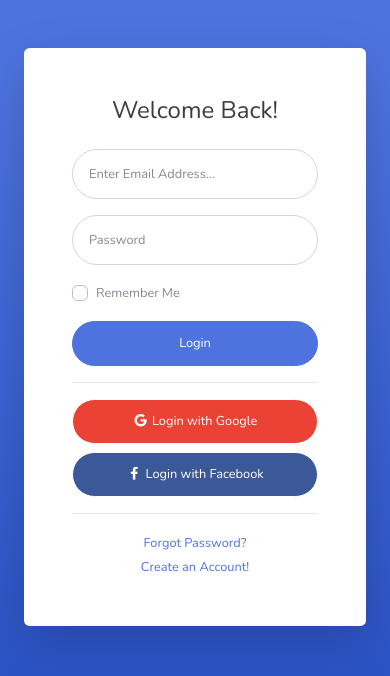
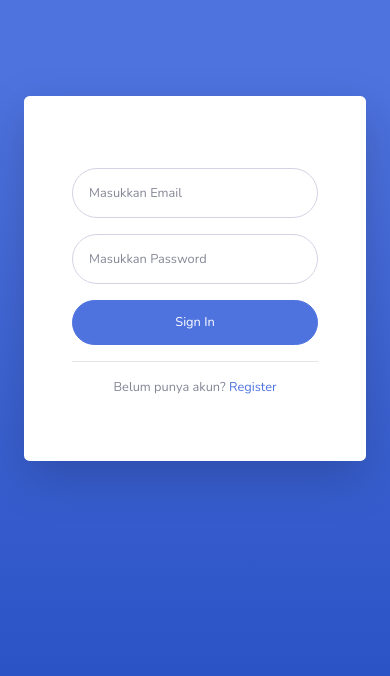
Before and after one commit to wahyu-adi-n/e-courses, a CodeIgniter 4 app: template app/Views/login.php in a window 390 px wide. Shown: the top 676 px of the page. Run offline with PHP 8.4 and a stand-in for CodeIgniter, Linux system fonts and the light colour scheme; the template is opened without the code that fills it, so the values that code supplies are empty; some libraries are stand-ins or nearby versions.

Commit message:
make hardcoded login

```diff
--- a/app/Config/Routes.php
+++ b/app/Config/Routes.php
@@ -31,6 +31,7 @@
 // route since we don't have to scan directories.
 $routes->get('/', 'User::login');
 $routes->get('/login', 'User::login');
+$routes->post('/login', 'User::loginProcess');
 $routes->get('/register', 'User::register');
 
 /*
--- a/app/Views/login.php
+++ b/app/Views/login.php
@@ -9,14 +9,14 @@
     <meta name="description" content="">
     <meta name="author" content="">
 
-    <title>SB Admin 2 - Login</title>
+    <title><?= $title; ?></title>
 
     <!-- Custom fonts for this template-->
-    <link href="vendor/fontawesome-free/css/all.min.css" rel="stylesheet" type="text/css">
+    <link href="/thirdparty/fontawesome-free/css/all.min.css" rel="stylesheet" type="text/css">
     <link href="https://fonts.googleapis.com/css?family=Nunito:200,200i,300,300i,400,400i,600,600i,700,700i,800,800i,900,900i" rel="stylesheet">
 
     <!-- Custom styles for this template-->
-    <link href="css/sb-admin-2.min.css" rel="stylesheet">
+    <link href="/css/sb-admin-2.min.css" rel="stylesheet">
 
 </head>
 
@@ -25,51 +25,37 @@
     <div class="container">
 
         <!-- Outer Row -->
-        <div class="row justify-content-center">
-
-            <div class="col-xl-10 col-lg-12 col-md-9">
-
+        <div class="row mt-5">
+            <div class="col-lg-4"></div>
+            <div class="col-lg-4">
                 <div class="card o-hidden border-0 shadow-lg my-5">
                     <div class="card-body p-0">
                         <!-- Nested Row within Card Body -->
                         <div class="row">
-                            <div class="col-lg-6 d-none d-lg-block bg-login-image"></div>
-                            <div class="col-lg-6">
+                            <!-- <div class="col-lg-6 d-none d-lg-block bg-login-image"></div> -->
+                            <div class="col-lg-12">
                                 <div class="p-5">
                                     <div class="text-center">
-                                        <h1 class="h4 text-gray-900 mb-4">Welcome Back!</h1>
+                                        <h1 class="h4 text-gray-900 mb-4"><?= $header; ?></h1>
                                     </div>
-                                    <form class="user">
+                                    <form class="user" action="/login" method="post">
                                         <div class="form-group">
-                                            <input type="email" class="form-control form-control-user" id="exampleInputEmail" aria-describedby="emailHelp" placeholder="Enter Email Address...">
+                                            <input type="email" class="form-control form-control-user" name="email" id="email" placeholder="Masukkan Email">
                                         </div>
                                         <div class="form-group">
-                                            <input type="password" class="form-control form-control-user" id="exampleInputPassword" placeholder="Password">
+                                            <input type="password" class="form-control form-control-user" id="pwd" name="pwd" placeholder="Masukkan Password">
                                         </div>
+
                                         <div class="form-group">
-                                            <div class="custom-control custom-checkbox small">
-                                                <input type="checkbox" class="custom-control-input" id="customCheck">
-                                                <label class="custom-control-label" for="customCheck">Remember
-                                                    Me</label>
-                                            </div>
+                                            <input type="submit" class="btn btn-primary btn-user btn-block" value="Sign In">
                                         </div>
-                                        <a href="index.html" class="btn btn-primary btn-user btn-block">
-                                            Login
-                                        </a>
-                                        <hr>
-                                        <a href="index.html" class="btn btn-google btn-user btn-block">
-                                            <i class="fab fa-google fa-fw"></i> Login with Google
-                                        </a>
-                                        <a href="index.html" class="btn btn-facebook btn-user btn-block">
-                                            <i class="fab fa-facebook-f fa-fw"></i> Login with Facebook
-                                        </a>
+
+
+
                                     </form>
                                     <hr>
                                     <div class="text-center">
-                                        <a class="small" href="forgot-password.html">Forgot Password?</a>
-                                    </div>
-                                    <div class="text-center">
-                                        <a class="small" href="register.html">Create an Account!</a>
+                                        <p class='small'> Belum punya akun? <a href="/register">Register</a></p>
                                     </div>
                                 </div>
                             </div>
@@ -84,14 +70,14 @@
     </div>
 
     <!-- Bootstrap core JavaScript-->
-    <script src="vendor/jquery/jquery.min.js"></script>
-    <script src="vendor/bootstrap/js/bootstrap.bundle.min.js"></script>
+    <script src="/thirdparty/jquery/jquery.min.js"></script>
+    <script src="/thirdparty/bootstrap/js/bootstrap.bundle.min.js"></script>
 
     <!-- Core plugin JavaScript-->
-    <script src="vendor/jquery-easing/jquery.easing.min.js"></script>
+    <script src="/thirdparty/jquery-easing/jquery.easing.min.js"></script>
 
     <!-- Custom scripts for all pages-->
-    <script src="js/sb-admin-2.min.js"></script>
+    <script src="/js/sb-admin-2.min.js"></script>
 
 </body>
 
```
Also changed, not shown: app/Controllers/User.php (+42 -2 lines), app/Views/register.php (+8 -8 lines).
